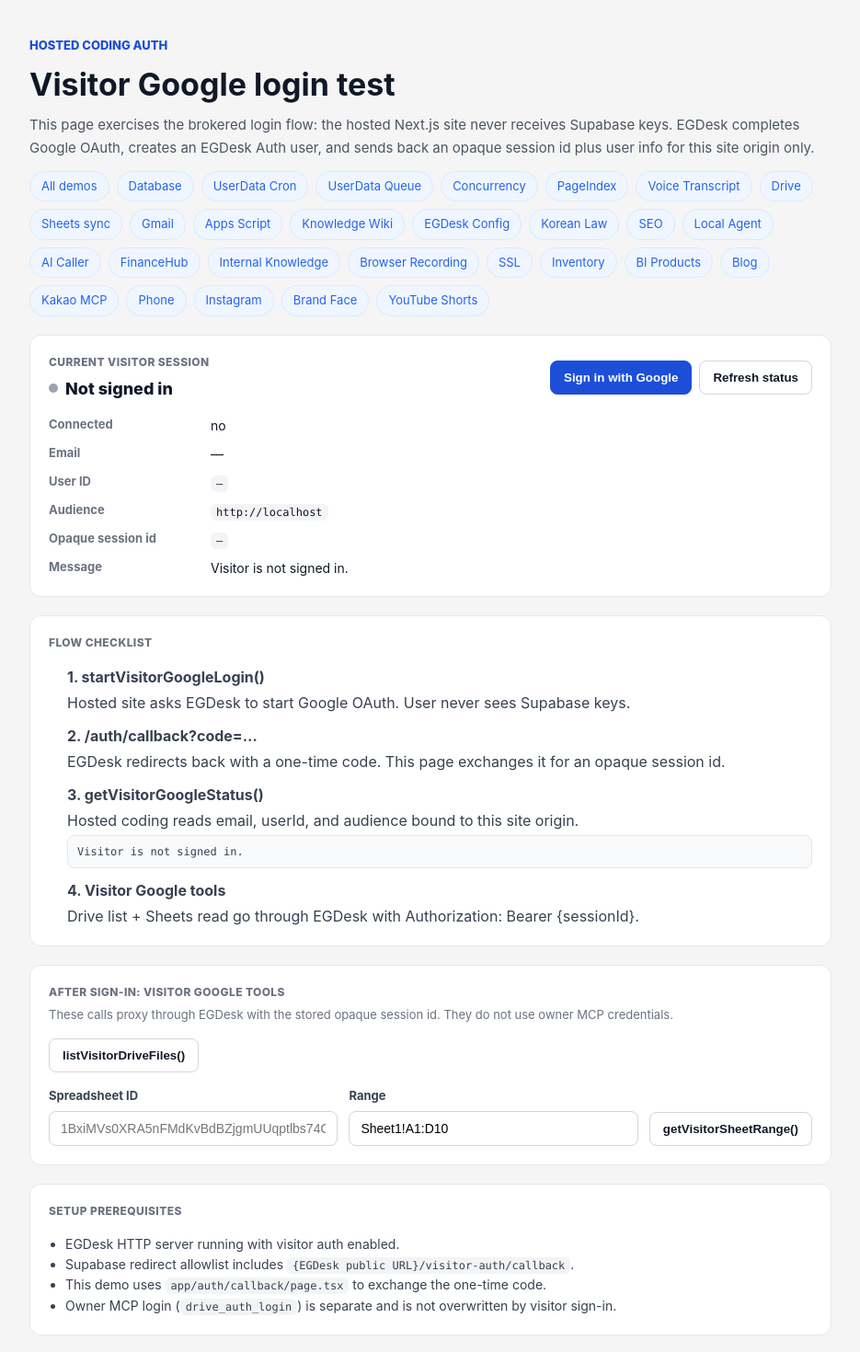
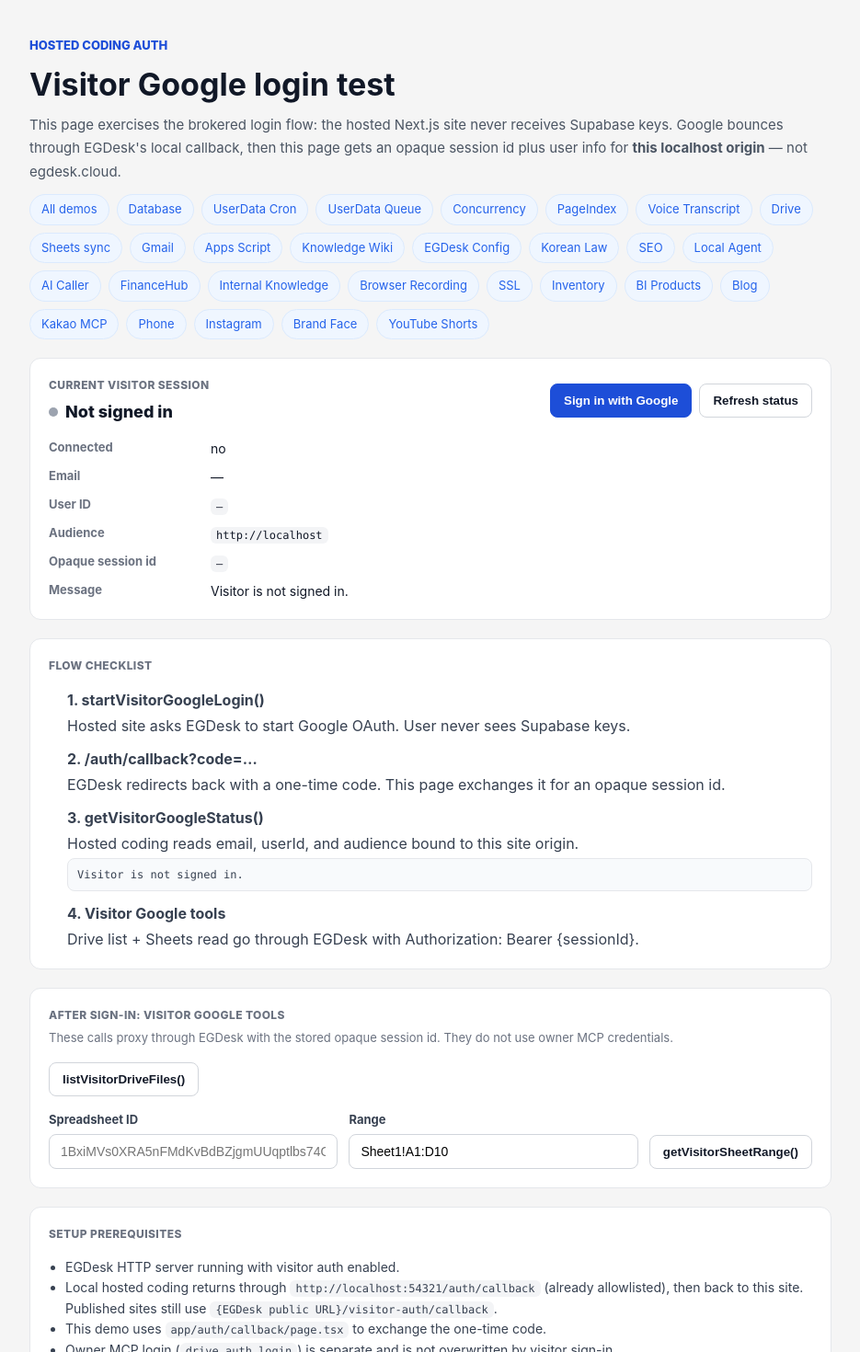
Before and after one commit to minseochh02/egdesk-system-demo, a Next.js app: page /visitor-auth in a window 1280 px wide. Shown: the top 1470 px of the page at 92% size, without its empty margins (172-1107 px from the left). Built offline with nearby package versions, Linux system fonts and the light colour scheme.

Commit message:
Document local visitor login returning through localhost:54321.
Makes it clear hosted coding bounces Google via EGDesk's allowlisted callback instead of falling back to egdesk.cloud.

Co-authored-by: Cursor <cursoragent@cursor.com>

```diff
--- a/app/visitor-auth/page.tsx
+++ b/app/visitor-auth/page.tsx
@@ -238,8 +238,8 @@ export default function VisitorAuthDemoPage() {
         <h1 style={titleStyle}>Visitor Google login test</h1>
         <p style={introStyle}>
           This page exercises the brokered login flow: the hosted Next.js site never receives Supabase keys.
-          EGDesk completes Google OAuth, creates an EGDesk Auth user, and sends back an opaque session id plus
-          user info for this site origin only.
+          Google bounces through EGDesk&apos;s local callback, then this page gets an opaque session id plus
+          user info for <strong>this localhost origin</strong> — not egdesk.cloud.
         </p>
         <nav style={navStyle} aria-label="Demo navigation">
           {navLinks.map((link) => (
@@ -394,7 +394,9 @@ export default function VisitorAuthDemoPage() {
         <ul style={listStyle}>
           <li>EGDesk HTTP server running with visitor auth enabled.</li>
           <li>
-            Supabase redirect allowlist includes{' '}
+            Local hosted coding returns through{' '}
+            <code style={codeStyle}>http://localhost:54321/auth/callback</code> (already allowlisted), then
+            back to this site. Published sites still use{' '}
             <code style={codeStyle}>{'{EGDesk public URL}'}/visitor-auth/callback</code>.
           </li>
           <li>
--- a/egdesk-visitor-google.ts
+++ b/egdesk-visitor-google.ts
@@ -92,6 +92,8 @@ export async function startVisitorGoogleLogin(options: {
     options.next && options.next.startsWith('/') ? options.next : window.location.pathname;
   const returnTo = new URL('/auth/callback', window.location.origin);
   returnTo.searchParams.set('next', next);
+  // EGDesk picks the OAuth bounce: localhost hosted coding uses
+  // http://localhost:54321/auth/callback so Supabase does not fall back to egdesk.cloud.
   const egdeskPublicUrl =
     process.env.NEXT_PUBLIC_EGDESK_API_URL || 'http://localhost:8080';
 
```
